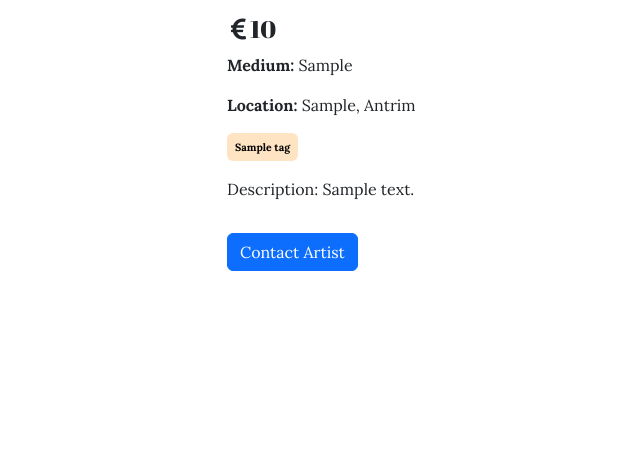
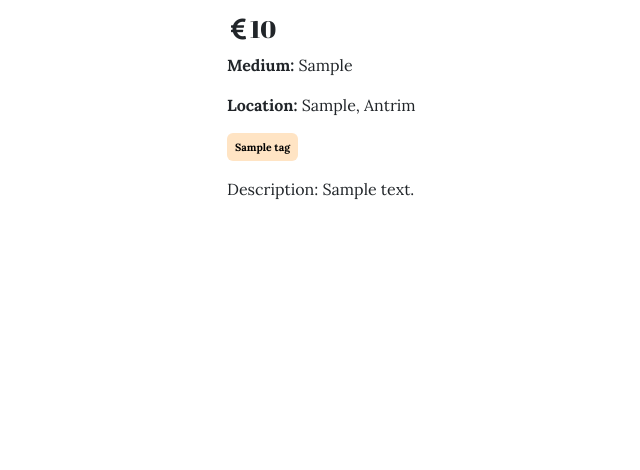
Before and after one commit to hennasingh/ArtisanAlley, a Django app: page /artwork/00000000-0000-0000-0000-000000000001 in a window 1280 px wide. Shown: the part 208-678 px from the top of the page, without its empty margins (425-1065 px from the left). Run offline with Django 4.2, Linux system fonts and the light colour scheme; a user stored in the database is signed in; tables that the repository leaves empty hold one stand-in row (values such as "Sample post"); some libraries are stand-ins or nearby versions.

Commit message:
#25 Removed button as descendant a tag in single artwork html

```diff
--- a/artworks/templates/artworks/single-artwork.html
+++ b/artworks/templates/artworks/single-artwork.html
@@ -11,25 +11,25 @@
                 <div id="artworkCarousel" class="carousel slide" data-bs-ride="carousel">
                     <div class="carousel-inner">
                         <div class="carousel-item active">
-                            {% if "placeholder" in artwork.featured_image.url %}
-                            <img src="{% static 'images/default-artwork-img.jpg' %}" class="card-img-top"
+                            {% if "placeholder" in artwork.featured_image.url  %}
+                            <img src="{% static 'images/default-artwork.webp' %}" class="card-img-top"
                                 alt="placeholder photo">
                             {% else %}
                             <img src="{{ artwork.featured_image.url }}" class="card-img-top" alt="{{artwork.title}}">
                             {% endif %}
                         </div>
                         <div class="carousel-item">
-                            {% if artwork.listing_image1 %}
+                            {% if artwork.listing_image1.url %}
                             <img src="{{ artwork.listing_image1.url }}" alt="{{artwork.title}}">
                             {% endif %}
                         </div>
                         <div class="carousel-item">
-                            {% if artwork.listing_image2 %}
+                            {% if artwork.listing_image2.url %}
                             <img src="{{ artwork.listing_image2.url }}" alt="{{artwork.title}}">
                             {% endif %}
                         </div>
                         <div class="carousel-item">
-                            {% if artwork.listing_image3 %}
+                            {% if artwork.listing_image3.url %}
                             <img src="{{ artwork.listing_image3.url }}" alt="{{artwork.title}}">
                             {% endif %}
                         </div>
@@ -64,9 +64,10 @@
                     {% endfor %}
                 </div>
                 <p>Description: {{ artwork.description }}</p>
-                <a href="{% url 'artist-profile' artwork.profile_owner.id %}"><button
-                        class="btn btn-primary mt-3">Contact
-                        Artist</button></a>
+                {% if request.user.profile.id != artwork.profile_owner.id %}
+                <a href="{% url 'artist-profile' artwork.profile_owner.id %}" class="btn btn-secondary mt-3">Contact
+                    Artist</a>
+                {% endif %}
             </div>
         </div>
     </div>
```
